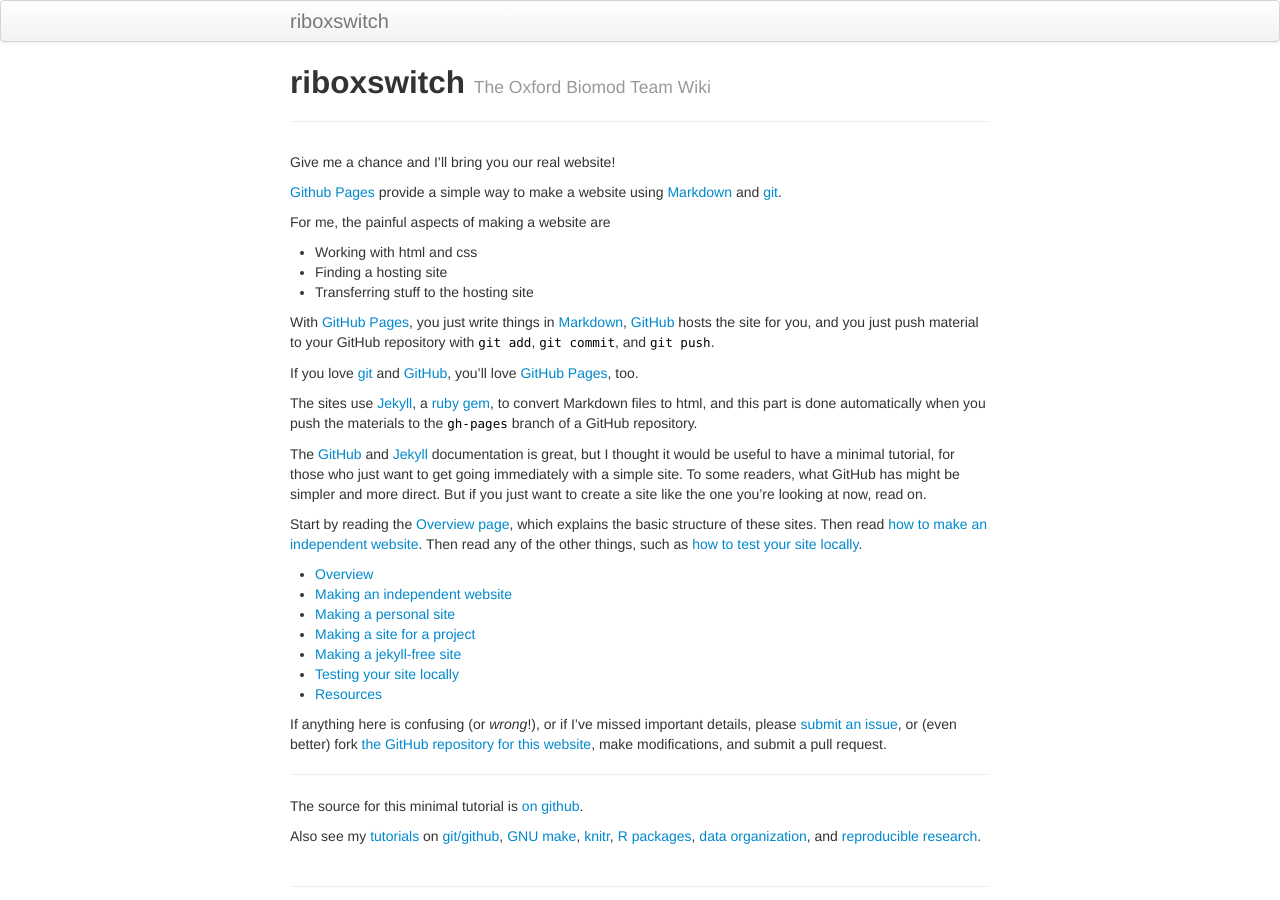
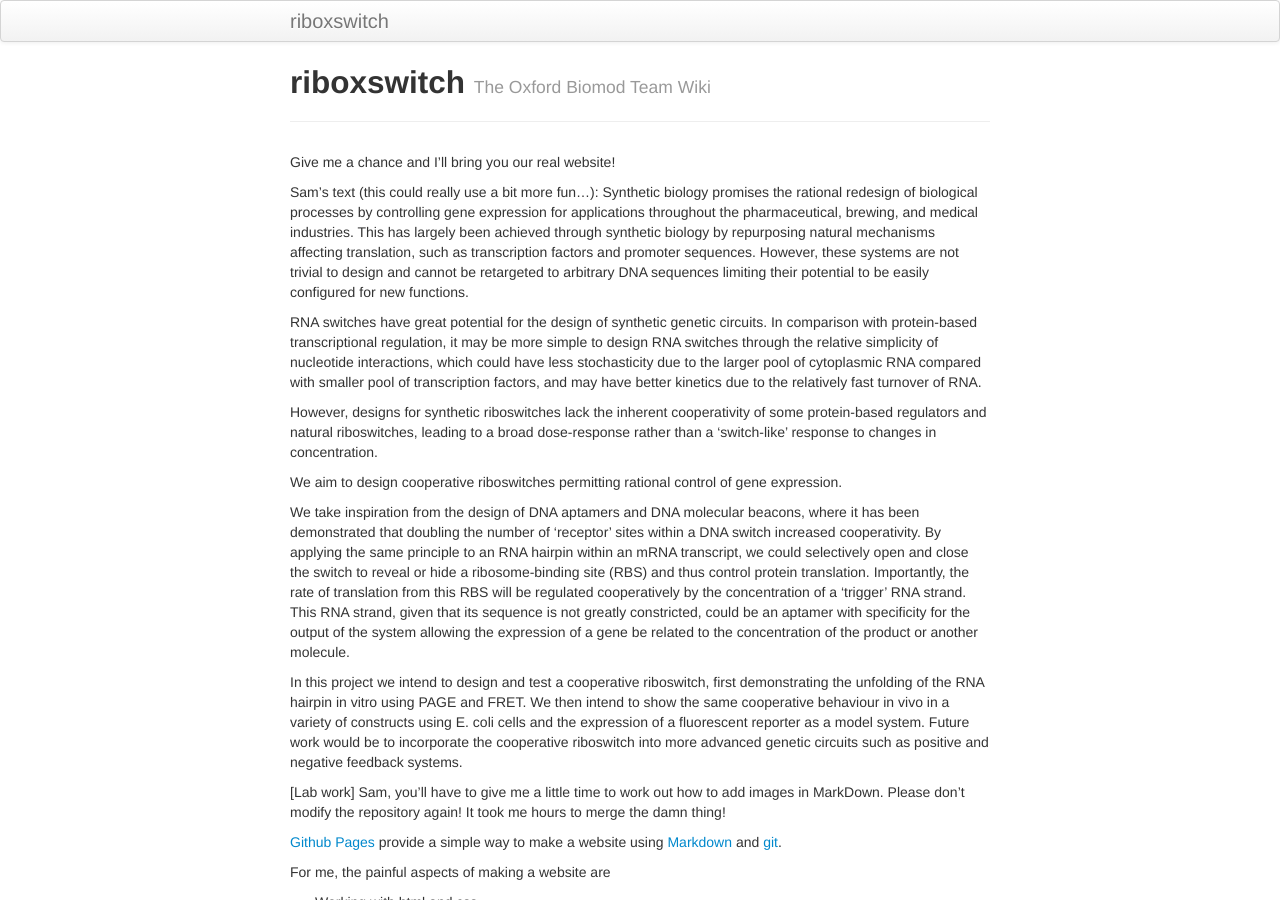
Before and after one commit to riboxswitch/riboxswitch.github.io, a Jekyll site: the page built from index.md, in a window 1280 px wide and 900 px high. Built offline with Jekyll 4.4.1, drawn with Linux system fonts in a browser that asks for light colours.

Commit message:
Updated index page in markdown

```diff
--- a/index.md
+++ b/index.md
@@ -6,6 +6,22 @@
 ---
 
 Give me a chance and I'll bring you our real website!
+
+Sam's text (this could really use a bit more fun...):
+Synthetic biology promises the rational redesign of biological processes by controlling gene expression for applications throughout the pharmaceutical, brewing, and medical industries. This has largely been achieved through synthetic biology by repurposing natural mechanisms affecting translation, such as transcription factors and promoter sequences. However, these systems are not trivial to design and cannot be retargeted to arbitrary DNA sequences limiting their potential to be easily configured for new functions.
+
+RNA switches have great potential for the design of synthetic genetic circuits. In comparison with protein-based transcriptional regulation, it may be more simple to design RNA switches through the relative simplicity of nucleotide interactions, which could have less stochasticity due to the larger pool of cytoplasmic RNA compared with smaller pool of transcription factors, and may have better kinetics due to the relatively fast turnover of RNA.
+
+However, designs for synthetic riboswitches lack the inherent cooperativity of some protein-based regulators and natural riboswitches, leading to a broad dose-response rather than a ‘switch-like’ response to changes in concentration.
+
+We aim to design cooperative riboswitches permitting rational control of gene expression.
+
+We take inspiration from the design of DNA aptamers and DNA molecular beacons, where it has been demonstrated that doubling the number of ‘receptor’ sites within a DNA switch increased cooperativity. By applying the same principle to an RNA hairpin within an mRNA transcript, we could selectively open and close the switch to reveal or hide a ribosome-binding site (RBS) and thus control protein translation. Importantly, the rate of translation from this RBS will be regulated cooperatively by the concentration of a ‘trigger’ RNA strand. This RNA strand, given that its sequence is not greatly constricted, could be an aptamer with specificity for the output of the system allowing the expression of a gene be related to the concentration of the product or another molecule.
+
+In this project we intend to design and test a cooperative riboswitch, first demonstrating the unfolding of the RNA hairpin in vitro using PAGE and FRET. We then intend to show the same cooperative behaviour in vivo in a variety of constructs using E. coli cells and the expression of a fluorescent reporter as a model system. Future work would be to incorporate the cooperative riboswitch into more advanced genetic circuits such as positive and negative feedback systems.
+
+[Lab work]
+Sam, you'll have to give me a little time to work out how to add images in MarkDown. Please don't modify the repository again! It took me hours to merge the damn thing!
 
 
 [Github Pages](https://pages.github.com) provide a simple way to make a
```
